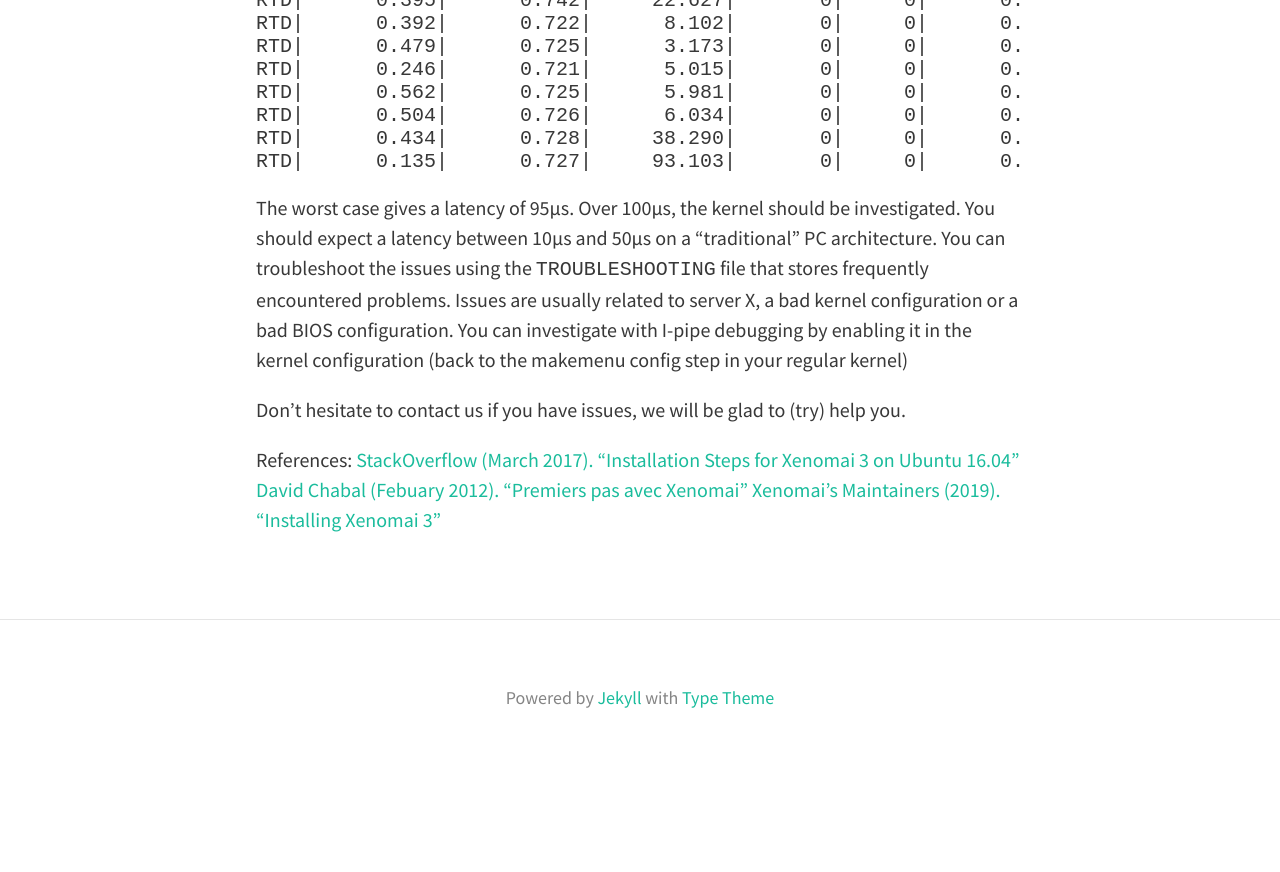
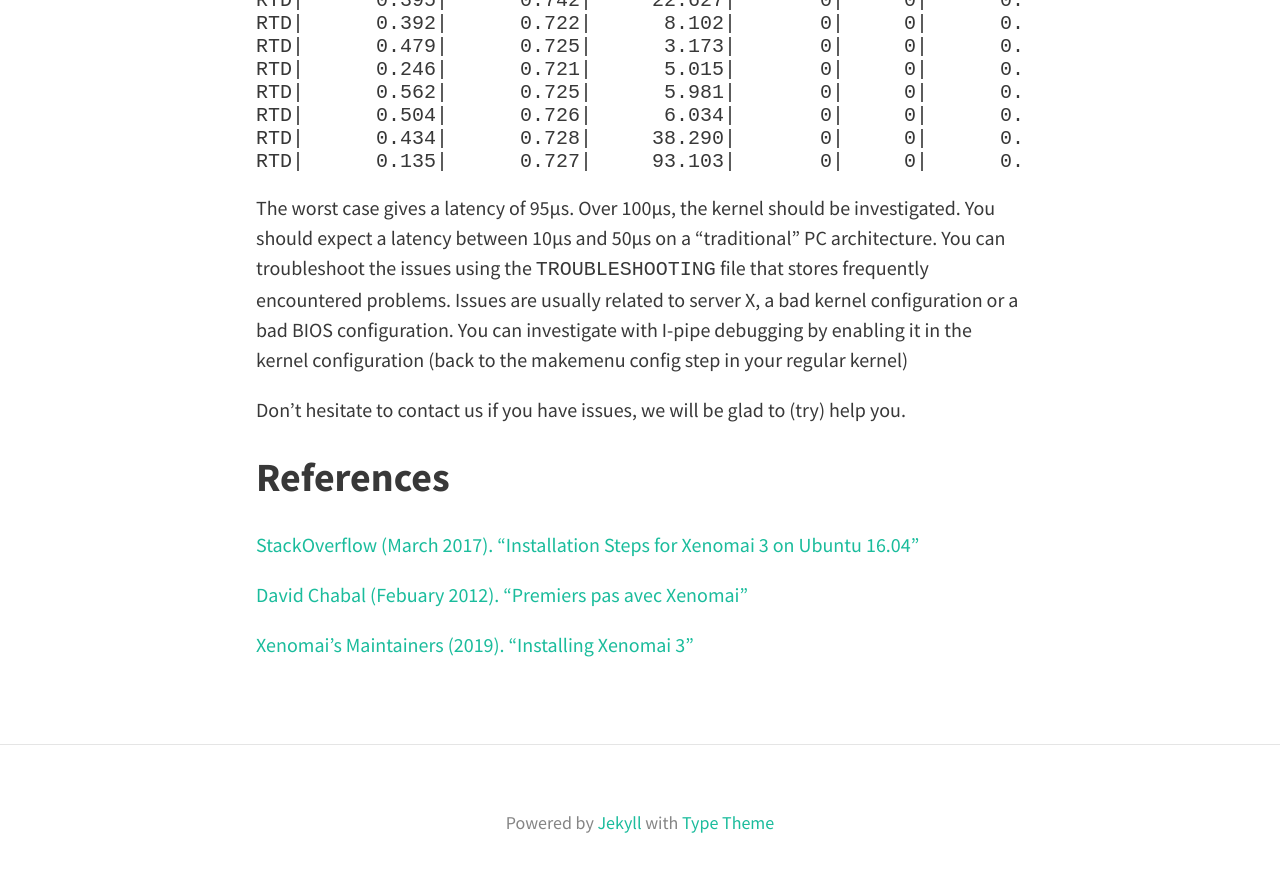
Before and after one commit to MasterERTS/rtros-documentation, a Jekyll site: the page built from _posts/2020-04-18-xenomai.md, in a window 1280 px wide and 900 px high, scrolled down 5489 px. Shown: the top 872 px of the window. Built offline with Jekyll 4.4.1, drawn with Linux system fonts in a browser that asks for light colours; nearby versions of some CDN libraries; before the commit the page ends 6264 px from its top, so only the background shows below that; part of the change alters nothing that is shown.

```diff
--- a/_posts/2020-04-18-xenomai.md
+++ b/_posts/2020-04-18-xenomai.md
@@ -185,7 +185,10 @@ The worst case gives a latency of 95µs. Over 100µs, the kernel should be inves
 
 Don't hesitate to contact us if you have issues, we will be glad to (try) help you.
 
-References:
+## References
+
 [StackOverflow (March 2017). "Installation Steps for Xenomai 3 on Ubuntu 16.04"](https://stackoverflow.com/questions/41949678/installation-steps-for-xenomai-3-on-ubuntu-16-04)
+
 [David Chabal (Febuary 2012). "Premiers pas avec Xenomai"](https://dchabal.developpez.com/tutoriels/linux/xenomai/)
+
 [Xenomai's Maintainers (2019). "Installing Xenomai 3"](https://gitlab.denx.de/Xenomai/xenomai/-/wikis/Installing_Xenomai_3)
```
